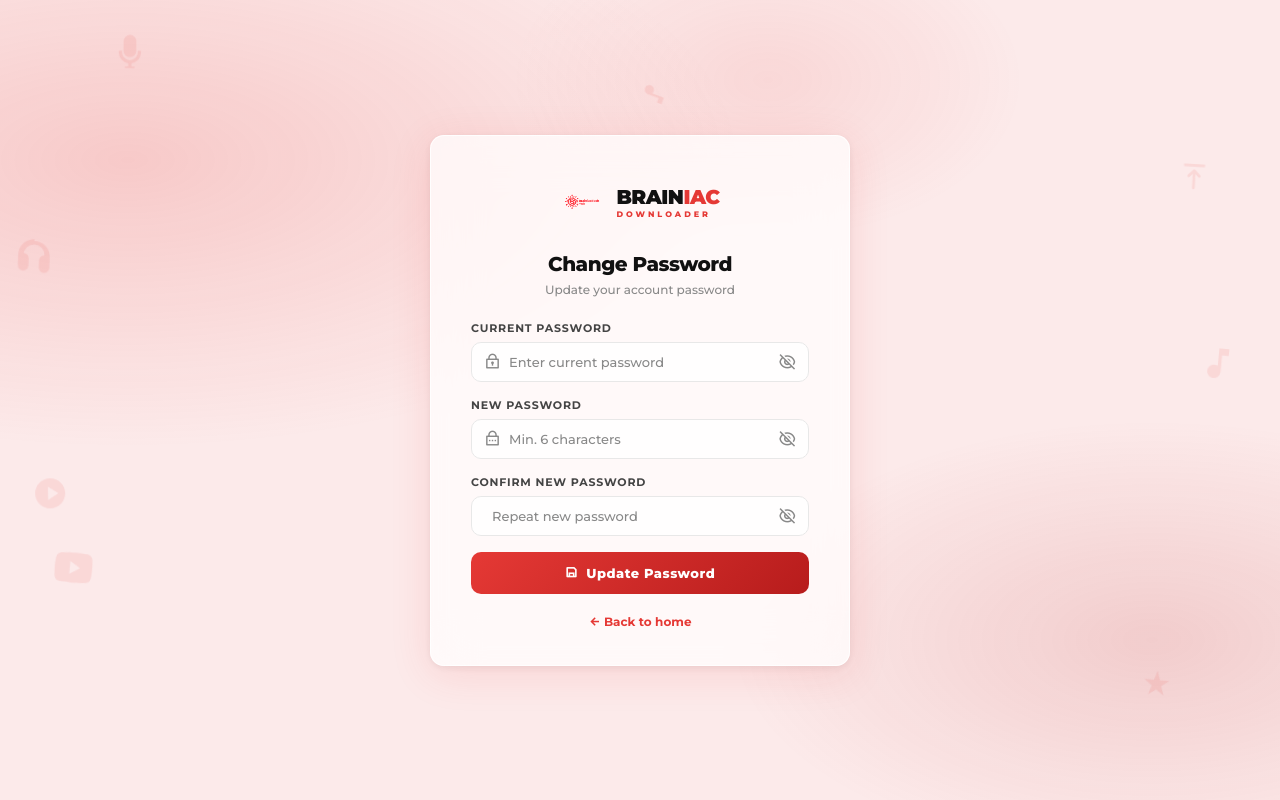
After one commit to brainiacweb-tech/BRAINIAC-YouTube-Playlist-Downloader, a Flask app: page /change-password in a window 1280 px wide. The commit adds this page. Run offline with Flask 3, Linux system fonts and the light colour scheme; the visitor is signed in with stand-in values (Sample User, id 1).

Commit message:
Add change-password and change-email pages

```diff
--- /dev/null
+++ b/templates/change_password.html
@@ -0,0 +1,170 @@
+<!DOCTYPE html>
+<html lang="en">
+<head>
+<meta charset="UTF-8">
+<meta name="viewport" content="width=device-width, initial-scale=1.0">
+<title>Change Password — BRAINIAC Downloader</title>
+<link rel="icon" type="image/png" href="/images/Gemini_Generated_Image_vi53psvi53psvi53-removebg-preview.png">
+<link rel="preconnect" href="https://fonts.googleapis.com">
+<link rel="preconnect" href="https://fonts.gstatic.com" crossorigin>
+<link href="https://fonts.googleapis.com/css2?family=Montserrat:wght@300;400;500;600;700;800;900&display=swap" rel="stylesheet">
+<link href="https://cdn.jsdelivr.net/npm/remixicon@4.2.0/fonts/remixicon.css" rel="stylesheet">
+<style>
+*, *::before, *::after { box-sizing: border-box; margin: 0; padding: 0; }
+:root {
+  --border:    #e8e8e8;
+  --fg:        #111111;
+  --fg2:       #444444;
+  --muted:     #888888;
+  --red:       #e53935;
+  --red-dark:  #b71c1c;
+  --red-light: #ffebee;
+  --red-mid:   #ef9a9a;
+  --radius:    14px;
+}
+body {
+  font-family: 'Montserrat', sans-serif;
+  background: #fceaea;
+  min-height: 100vh;
+  display: flex; align-items: center; justify-content: center;
+  padding: 20px; position: relative;
+}
+body::before {
+  content: ''; position: fixed; inset: 0;
+  background:
+    radial-gradient(ellipse 80% 60% at 10% 20%, rgba(229,57,53,0.18) 0%, transparent 60%),
+    radial-gradient(ellipse 60% 50% at 90% 80%, rgba(183,28,28,0.14) 0%, transparent 55%),
+    radial-gradient(ellipse 40% 40% at 60% 10%, rgba(229,57,53,0.10) 0%, transparent 50%);
+  pointer-events: none; z-index: 0;
+}
+.doodles { position: fixed; inset: 0; z-index: 0; pointer-events: none; overflow: hidden; }
+.doodle { position: absolute; opacity: 0.10; color: #e53935; user-select: none; animation: floatDoodle ease-in-out infinite; }
+.doodle.spin  { animation: spinDoodle linear infinite; }
+.doodle.drift { animation: driftDoodle ease-in-out infinite; }
+@keyframes floatDoodle { 0%{transform:translateY(0) rotate(0deg)} 50%{transform:translateY(-18px) rotate(6deg)} 100%{transform:translateY(0) rotate(0deg)} }
+@keyframes spinDoodle  { 0%{transform:rotate(0deg)} 100%{transform:rotate(360deg)} }
+@keyframes driftDoodle { 0%{transform:translateX(0) translateY(0) rotate(-5deg)} 50%{transform:translateX(16px) translateY(-12px) rotate(5deg)} 100%{transform:translateX(0) translateY(0) rotate(-5deg)} }
+.auth-card {
+  position: relative; z-index: 1;
+  background: rgba(255,255,255,0.75);
+  backdrop-filter: blur(24px) saturate(180%);
+  -webkit-backdrop-filter: blur(24px) saturate(180%);
+  border: 1.5px solid rgba(255,255,255,0.85);
+  border-radius: var(--radius);
+  box-shadow: 0 8px 40px rgba(229,57,53,0.13), 0 2px 8px rgba(0,0,0,0.07);
+  padding: 44px 40px 36px; width: 100%; max-width: 420px;
+}
+.auth-logo { display: flex; align-items: center; gap: 12px; margin-bottom: 28px; justify-content: center; }
+.auth-logo-img { width: 44px; height: 44px; object-fit: contain; border-radius: 10px; filter: brightness(0) saturate(100%) invert(26%) sepia(85%) saturate(2290%) hue-rotate(340deg) brightness(100%); }
+.auth-logo-text { font-size: 20px; font-weight: 900; letter-spacing: -0.5px; color: var(--fg); }
+.auth-logo-text span { color: var(--red); }
+.auth-logo-sub { font-size: 8px; font-weight: 800; letter-spacing: 3px; text-transform: uppercase; color: var(--red); margin-top: 1px; line-height: 1; }
+.auth-title { font-size: 20px; font-weight: 800; color: var(--fg); text-align: center; margin-bottom: 6px; letter-spacing: -0.5px; }
+.auth-subtitle { font-size: 12px; font-weight: 500; color: var(--muted); text-align: center; margin-bottom: 24px; }
+.alert-box { border-radius: 10px; padding: 11px 14px; font-size: 12px; font-weight: 600; display: flex; align-items: center; gap: 8px; margin-bottom: 18px; }
+.alert-box i { font-size: 15px; flex-shrink: 0; }
+.alert-error   { background: var(--red-light); border: 1.5px solid var(--red-mid); color: var(--red-dark); }
+.alert-success { background: #e8f5e9; border: 1.5px solid #a5d6a7; color: #2e7d32; }
+.form-group { margin-bottom: 16px; }
+.form-label { display: block; font-size: 11px; font-weight: 700; letter-spacing: 0.8px; text-transform: uppercase; color: var(--fg2); margin-bottom: 7px; }
+.input-wrap { display: flex; align-items: center; gap: 8px; background: rgba(255,255,255,0.80); border: 1.5px solid var(--border); border-radius: 10px; padding: 0 12px; transition: border-color 0.18s, box-shadow 0.18s; }
+.input-wrap:focus-within { border-color: var(--red); box-shadow: 0 0 0 3px rgba(229,57,53,0.10); }
+.input-wrap > i { font-size: 17px; color: var(--muted); flex-shrink: 0; pointer-events: none; }
+.form-input { flex: 1; min-width: 0; padding: 11px 0; background: transparent; border: none; outline: none; font-family: 'Montserrat', sans-serif; font-size: 13px; font-weight: 500; color: var(--fg); }
+.form-input::placeholder { color: var(--muted); }
+.eye-toggle { flex-shrink: 0; background: none; border: none; cursor: pointer; color: var(--muted); padding: 4px 0 4px 4px; font-size: 1.1rem; display: flex; align-items: center; }
+.eye-toggle:hover { color: var(--red); }
+.btn-primary { width: 100%; padding: 13px; background: linear-gradient(135deg, var(--red) 0%, var(--red-dark) 100%); color: #fff; border: none; border-radius: 10px; font-family: 'Montserrat', sans-serif; font-size: 13px; font-weight: 800; letter-spacing: 0.5px; cursor: pointer; transition: opacity 0.18s, transform 0.12s; display: flex; align-items: center; justify-content: center; gap: 8px; margin-top: 4px; }
+.btn-primary:hover { opacity: 0.90; transform: translateY(-1px); }
+.auth-footer { text-align: center; margin-top: 20px; font-size: 12px; font-weight: 500; color: var(--muted); }
+.auth-footer a { color: var(--red); font-weight: 700; text-decoration: none; }
+.auth-footer a:hover { text-decoration: underline; }
+.google-notice { background: #fff8e1; border: 1.5px solid #ffe082; border-radius: 10px; padding: 12px 14px; font-size: 12px; font-weight: 600; color: #f57f17; display: flex; align-items: center; gap: 8px; margin-bottom: 18px; }
+@media (max-width: 480px) {
+  .auth-card { padding: 32px 22px 28px; }
+  .form-input { font-size: 12px; }
+  .input-wrap { gap: 6px; padding: 0 10px; }
+  .input-wrap > i { font-size: 15px; }
+}
+</style>
+</head>
+<body>
+
+<div class="doodles" aria-hidden="true">
+  <svg class="doodle drift" style="width:38px;top:5%;left:8%;animation-duration:9s;animation-delay:0s" viewBox="0 0 24 24" fill="currentColor"><path d="M12 1a4 4 0 0 0-4 4v6a4 4 0 0 0 8 0V5a4 4 0 0 0-4-4zM11 18.944V21H9v1h6v-1h-2v-2.056A7.003 7.003 0 0 0 19 12v-1h-2v1a5 5 0 0 1-10 0v-1H5v1a7.003 7.003 0 0 0 6 6.944z"/></svg>
+  <svg class="doodle spin"  style="width:32px;top:20%;left:92%;animation-duration:11s;animation-delay:1s" viewBox="0 0 24 24" fill="currentColor"><path d="M12 2a1 1 0 0 1 1 1v10.586l2.293-2.293a1 1 0 1 1 1.414 1.414l-4 4a1 1 0 0 1-1.414 0l-4-4a1 1 0 1 1 1.414-1.414L11 13.586V3a1 1 0 0 1 1-1zM4 20a1 1 0 0 1 1-1h14a1 1 0 1 1 0 2H5a1 1 0 0 1-1-1z"/></svg>
+  <svg class="doodle"       style="width:45px;top:70%;left:4%;animation-duration:13s;animation-delay:2s" viewBox="0 0 24 24" fill="currentColor"><path d="M21.543 6.498C22 8.28 22 12 22 12s0 3.72-.457 5.502c-.254.985-.997 1.76-1.938 2.022C17.896 20 12 20 12 20s-5.893 0-7.605-.476c-.945-.266-1.687-1.04-1.938-2.022C2 15.72 2 12 2 12s0-3.72.457-5.502c.254-.985.997-1.76 1.938-2.022C6.107 4 12 4 12 4s5.896 0 7.605.476c.945.266 1.687 1.04 1.938 2.022zM10 15.5l5.5-3.5L10 8.5v7z"/></svg>
+  <svg class="doodle drift" style="width:30px;top:85%;left:88%;animation-duration:8s;animation-delay:3s" viewBox="0 0 24 24" fill="currentColor"><path d="M12 2l2.4 7.4H22l-6.2 4.5 2.4 7.4L12 17l-6.2 4.3 2.4-7.4L2 9.4h7.6z"/></svg>
+  <svg class="doodle"       style="width:40px;top:45%;left:94%;animation-duration:10s;animation-delay:0.5s" viewBox="0 0 24 24" fill="currentColor"><path d="M9 3v10.55A4 4 0 1 0 11 17V7h4V3H9z"/></svg>
+  <svg class="doodle drift" style="width:36px;top:60%;left:2%;animation-duration:12s;animation-delay:4s" viewBox="0 0 24 24" fill="currentColor"><path d="M12 2C6.477 2 2 6.477 2 12s4.477 10 10 10 10-4.477 10-10S17.523 2 12 2zm-1.5 14.5v-9l7 4.5-7 4.5z"/></svg>
+  <svg class="doodle spin"  style="width:28px;top:10%;left:50%;animation-duration:15s;animation-delay:2s" viewBox="0 0 24 24" fill="currentColor"><path d="M12 3l.01 10.55A4 4 0 1 0 14 17V7h4V3h-6z"/></svg>
+  <svg class="doodle"       style="width:42px;top:30%;left:1%;animation-duration:7s;animation-delay:1s" viewBox="0 0 24 24" fill="currentColor"><path d="M12 3a9 9 0 0 0-9 9v6a3 3 0 0 0 6 0v-4a3 3 0 0 0-3-3V12a6 6 0 1 1 12 0v-.003a3 3 0 0 0-3 3v4a3 3 0 0 0 6 0v-6a9 9 0 0 0-9-9z"/></svg>
+</div>
+
+<div class="auth-card">
+  <div class="auth-logo">
+    <img class="auth-logo-img" src="/images/Gemini_Generated_Image_vi53psvi53psvi53-removebg-preview.png" alt="BRAINIAC">
+    <div>
+      <div class="auth-logo-text">BRAIN<span>IAC</span></div>
+      <div class="auth-logo-sub">Downloader</div>
+    </div>
+  </div>
+
+  <div class="auth-title">Change Password</div>
+  <div class="auth-subtitle">Update your account password</div>
+
+  {% if avatar %}
+  <div class="google-notice"><i class="ri-google-fill"></i> Google accounts can't change password here. Manage your password at <a href="https://myaccount.google.com" target="_blank" style="color:inherit;text-decoration:underline;">myaccount.google.com</a>.</div>
+  {% else %}
+
+  {% if error %}
+  <div class="alert-box alert-error"><i class="ri-error-warning-fill"></i> {{ error }}</div>
+  {% endif %}
+  {% if success %}
+  <div class="alert-box alert-success"><i class="ri-checkbox-circle-fill"></i> {{ success }}</div>
+  {% endif %}
+
+  <form method="POST" action="/change-password" autocomplete="off">
+    <div class="form-group">
+      <label class="form-label" for="current_password">Current Password</label>
+      <div class="input-wrap">
+        <i class="ri-lock-2-line"></i>
+        <input class="form-input" type="password" id="current_password" name="current_password" placeholder="Enter current password" required>
+        <button type="button" class="eye-toggle" onclick="togglePw('current_password',this)" tabindex="-1" aria-label="Show"><i class="ri-eye-off-line"></i></button>
+      </div>
+    </div>
+    <div class="form-group">
+      <label class="form-label" for="new_password">New Password</label>
+      <div class="input-wrap">
+        <i class="ri-lock-password-line"></i>
+        <input class="form-input" type="password" id="new_password" name="new_password" placeholder="Min. 6 characters" required>
+        <button type="button" class="eye-toggle" onclick="togglePw('new_password',this)" tabindex="-1" aria-label="Show"><i class="ri-eye-off-line"></i></button>
+      </div>
+    </div>
+    <div class="form-group">
+      <label class="form-label" for="confirm_password">Confirm New Password</label>
+      <div class="input-wrap">
+        <i class="ri-lock-check-line"></i>
+        <input class="form-input" type="password" id="confirm_password" name="confirm_password" placeholder="Repeat new password" required>
+        <button type="button" class="eye-toggle" onclick="togglePw('confirm_password',this)" tabindex="-1" aria-label="Show"><i class="ri-eye-off-line"></i></button>
+      </div>
+    </div>
+    <button type="submit" class="btn-primary"><i class="ri-save-line"></i> Update Password</button>
+  </form>
+  {% endif %}
+
+  <div class="auth-footer">
+    <a href="/"><i class="ri-arrow-left-line"></i> Back to home</a>
+  </div>
+</div>
+
+<script>
+function togglePw(id, btn) {
+  var inp = document.getElementById(id);
+  var ico = btn.querySelector('i');
+  if (inp.type === 'password') { inp.type = 'text'; ico.className = 'ri-eye-line'; }
+  else { inp.type = 'password'; ico.className = 'ri-eye-off-line'; }
+}
+</script>
+</body>
+</html>
--- a/templates/index.html
+++ b/templates/index.html
@@ -753,6 +753,7 @@ select:focus { border-color: var(--red); }
         </div>
         <div style="margin-top:14px;display:flex;gap:10px;flex-wrap:wrap;">
           <a href="/change-password" style="display:inline-flex;align-items:center;gap:6px;padding:7px 16px;background:rgba(20,5,5,0.7);border:1.5px solid rgba(120,30,30,0.4);border-radius:20px;font-size:11px;font-weight:700;color:#b08080;text-decoration:none;transition:all 0.18s;" onmouseover="this.style.borderColor='var(--red)';this.style.color='var(--red)'" onmouseout="this.style.borderColor='rgba(120,30,30,0.4)';this.style.color='#b08080'"><i class="ri-lock-password-line"></i> Change Password</a>
+          <a href="/change-email" style="display:inline-flex;align-items:center;gap:6px;padding:7px 16px;background:rgba(20,5,5,0.7);border:1.5px solid rgba(120,30,30,0.4);border-radius:20px;font-size:11px;font-weight:700;color:#b08080;text-decoration:none;transition:all 0.18s;" onmouseover="this.style.borderColor='var(--red)';this.style.color='var(--red)'" onmouseout="this.style.borderColor='rgba(120,30,30,0.4)';this.style.color='#b08080'"><i class="ri-mail-settings-line"></i> Change Email</a>
           <a href="/logout" style="display:inline-flex;align-items:center;gap:6px;padding:7px 16px;background:rgba(229,57,53,0.1);border:1.5px solid rgba(229,57,53,0.3);border-radius:20px;font-size:11px;font-weight:700;color:#e57373;text-decoration:none;transition:all 0.18s;" onmouseover="this.style.background='rgba(229,57,53,0.22)'" onmouseout="this.style.background='rgba(229,57,53,0.1)'"><i class="ri-logout-box-r-line"></i> Logout</a>
         </div>
 
```
Also changed, not shown: templates/change_email.html (added, +161 -0 lines), web_app.py (+48 -0 lines).
